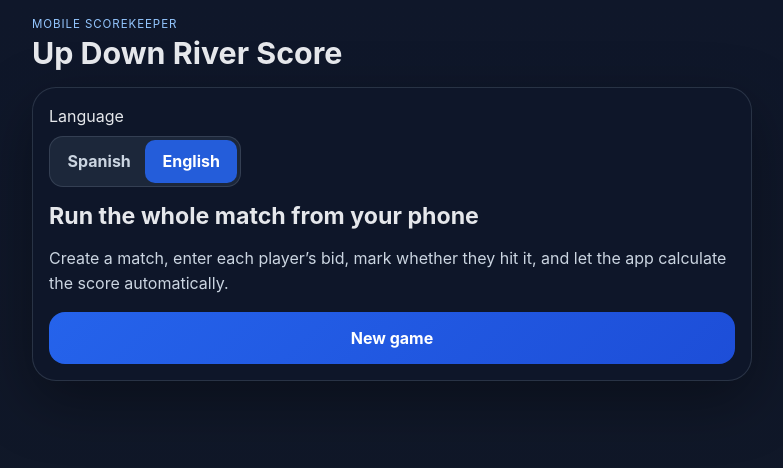
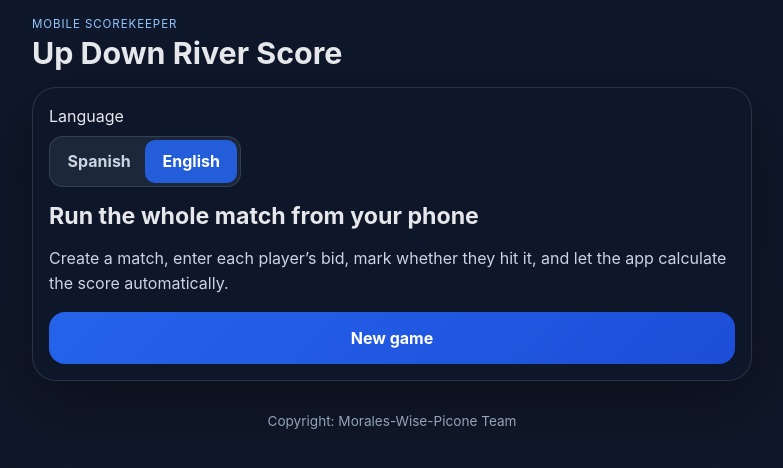
Before and after one commit to luispicone/updownriver-score, a React (Vite) app: page / in a window 1280 px wide. Shown: the top 468 px of the page, without its empty margins (248-1031 px from the left). Built offline with nearby package versions, Linux system fonts and the light colour scheme.

Commit message:
feat: add persistent copyright footer

```diff
--- a/src/App.css
+++ b/src/App.css
@@ -457,3 +457,13 @@ input:focus,
     grid-template-columns: repeat(3, minmax(0, 1fr));
   }
 }
+
+
+.app-footer {
+  max-width: 720px;
+  margin: 1rem auto 0;
+  padding: 0.85rem 1rem 0.25rem;
+  text-align: center;
+  color: #94a3b8;
+  font-size: 0.85rem;
+}
--- a/src/App.jsx
+++ b/src/App.jsx
@@ -845,6 +845,8 @@ function App() {
           </div>
         </section>
       )}
+
+      <footer className="app-footer">Copyright: Morales-Wise-Picone Team</footer>
     </div>
   )
 }
```
